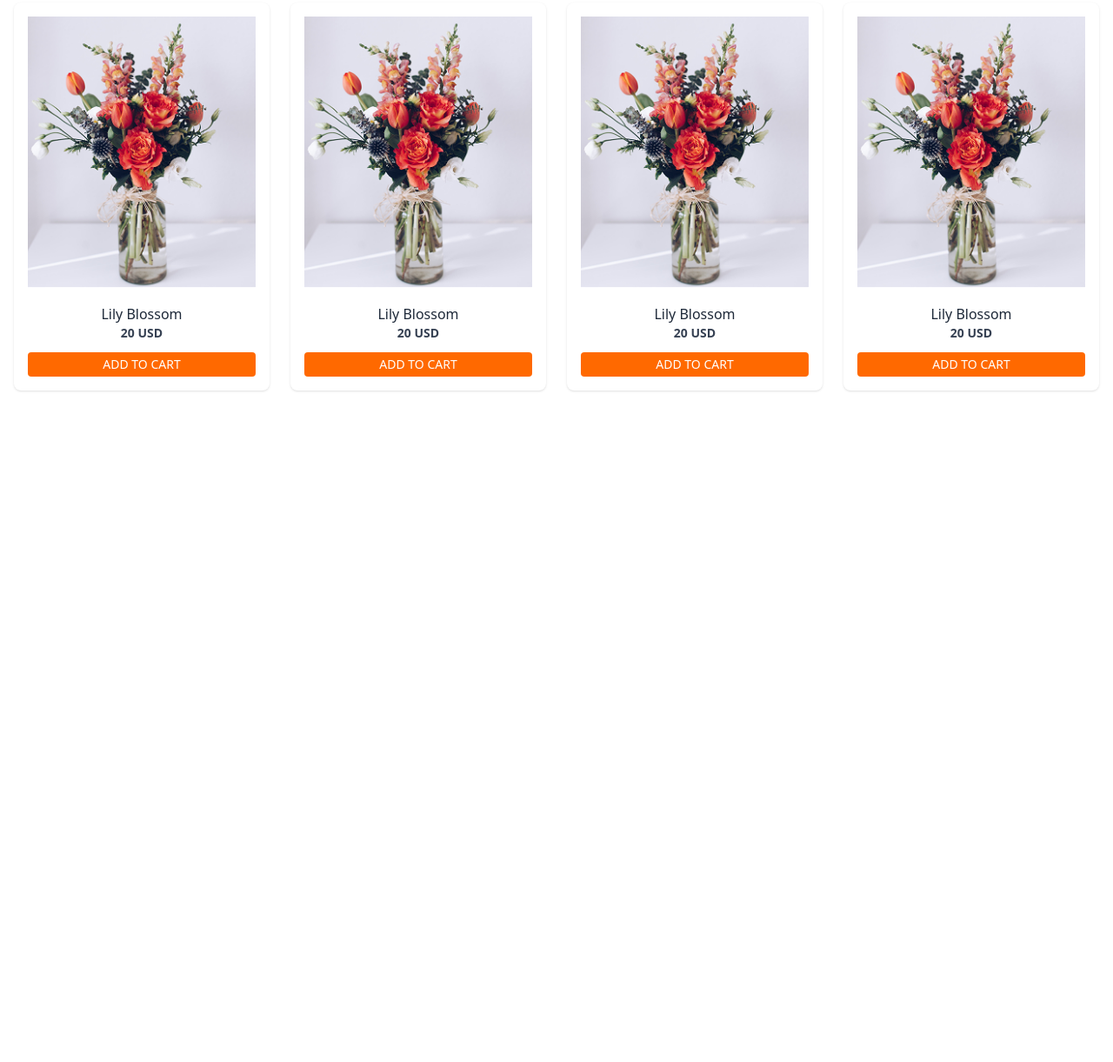
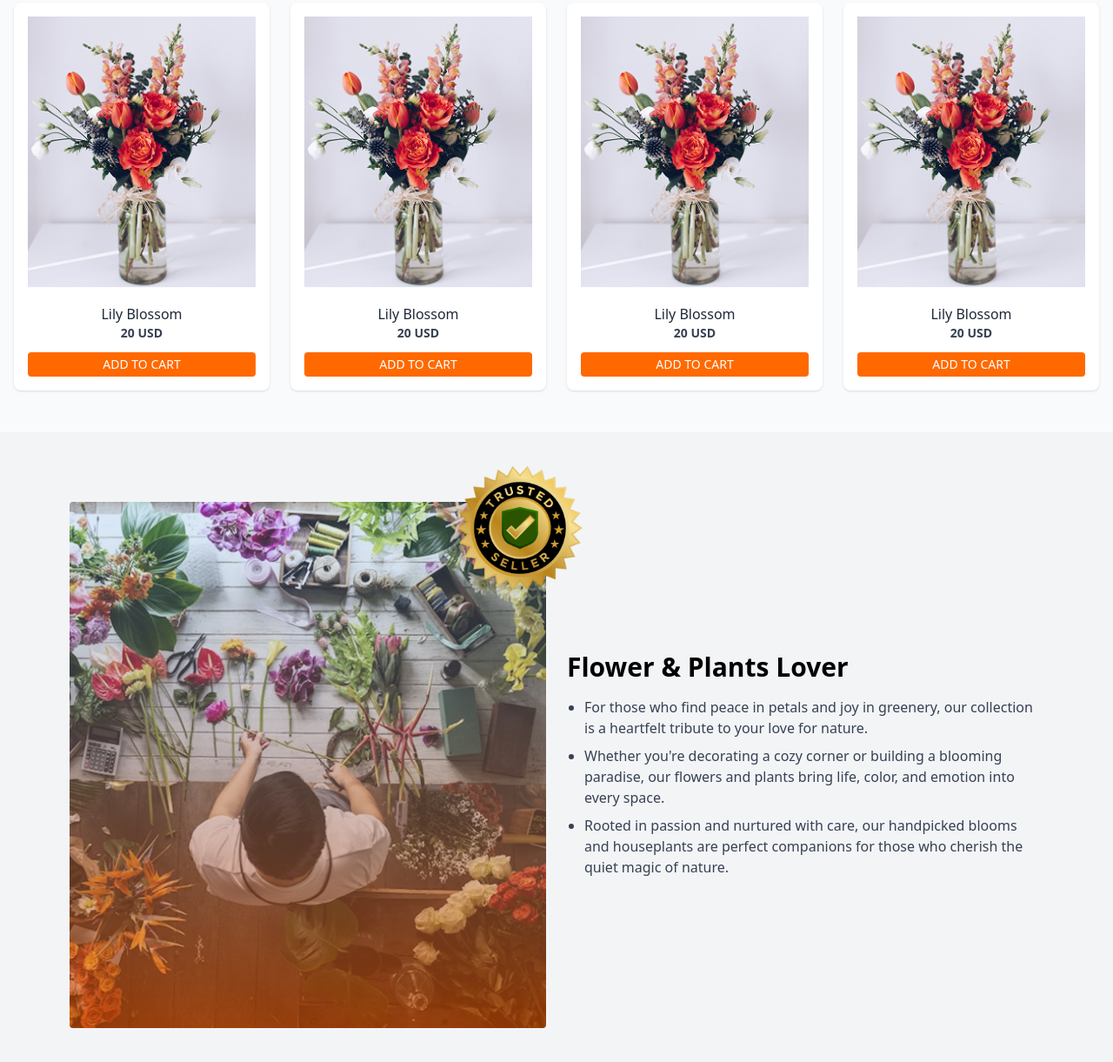
Before and after one commit to AbdulAzizChyMustakim/assignment-2-12, a plain HTML site: page index.html in a window 1280 px wide. Shown: the part 1280-2501 px from the top of the page at 87% size. Before the commit the page ends 1777 px from the top, so only its background shows below. Drawn offline with nearby package versions, Linux system fonts and the light colour scheme.

Commit message:
flower lover part done

```diff
--- a/index.html
+++ b/index.html
@@ -8,10 +8,10 @@
 
     <title>Flower Shop</title>
 </head>
-<body class="bg-white">
+<body class="bg-gray-50">
 
   <!-- Navbar -->
-  <nav class="bg-white py-4 px-4">
+  <nav class=" py-4 px-4">
     <div class="max-w-7xl mx-auto flex items-center justify-between">
 
       <!-- Logo -->
@@ -160,5 +160,33 @@
     </div>
   </section>
 
+<div class="bg-gray-100 p-20">
+  <div class="max-w-6xl mx-auto grid grid-cols-1 md:grid-cols-2 gap-6 items-center">
+
+    <!-- Image and Badge -->
+    <div class="relative">
+      <img src="assets/flower-store.png" alt="Flower Shop" class="w-full h-auto rounded">
+
+      <!-- Badge (hidden on mobile) -->
+      <img src="assets/trusted-badge.png" alt="Trusted Seller Badge"
+           class="absolute top-[-70px] right-[-70px] w-50 md:block hidden">
+    </div>
+
+    <!-- Text Content -->
+    <div>
+      <h2 class="text-2xl md:text-3xl font-bold mb-4">Flower & Plants Lover</h2>
+      <ul class="list-disc pl-5 space-y-2 text-gray-700 text-sm md:text-base">
+        <li>For those who find peace in petals and joy in greenery, our collection is a heartfelt tribute to your love for nature.</li>
+        <li>Whether you're decorating a cozy corner or building a blooming paradise, our flowers and plants bring life, color, and emotion into every space.</li>
+        <li>Rooted in passion and nurtured with care, our handpicked blooms and houseplants are perfect companions for those who cherish the quiet magic of nature.</li>
+      </ul>
+    </div>
+
+  </div>
+</div>
+
+
+
+
 </body>
 </html>
```
